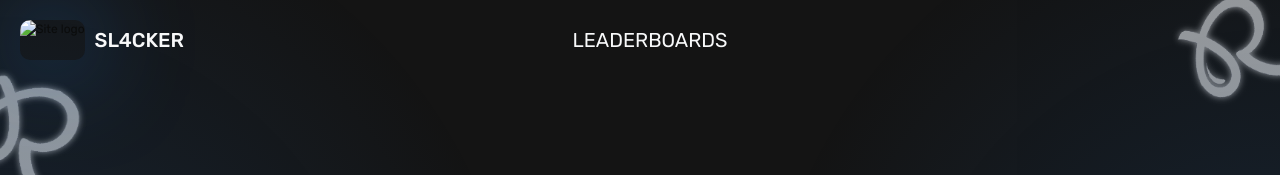
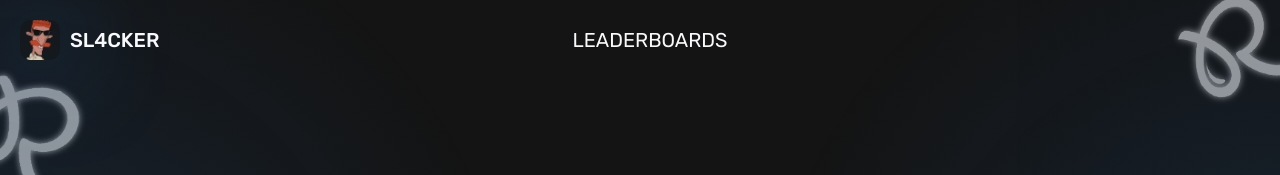
Before and after one commit to VMR21/Slacker, a plain HTML site: page index.html in a window 1280 px wide. Shown: the top 175 px of the page. Drawn offline with Linux system fonts and the light colour scheme; a script that the page names is missing.

Commit message:
Update index.html

```diff
--- a/index.html
+++ b/index.html
@@ -9,7 +9,7 @@
     <meta name="description" content="Exclusive wager races on Rainbet for code SL4CKER!">
     <meta property="og:image"
         content="/assets/logo.png">
-    <link rel="icon" type="image/jpg" href="/assets/image.png">
+    <link rel="icon" type="image/jpg" href="/assets/logo.png">
     <link rel="stylesheet" type="text/css" href="/css/app.css">
     <link rel="stylesheet" type="text/css" href="/css/lb.css">
     <link rel="stylesheet" type="text/css" href="/css/vendor.css">
@@ -221,7 +221,7 @@
     <header>
         <nav>
             <div class="logo-title">
-                <img src="/assets/image.png" alt="Site logo" class="logo">
+                <img src="/assets/logo.png" alt="Site logo" class="logo">
                 <h1 class="title">SL4CKER</h1>
             </div>
             <ul class="nav-links">
```
